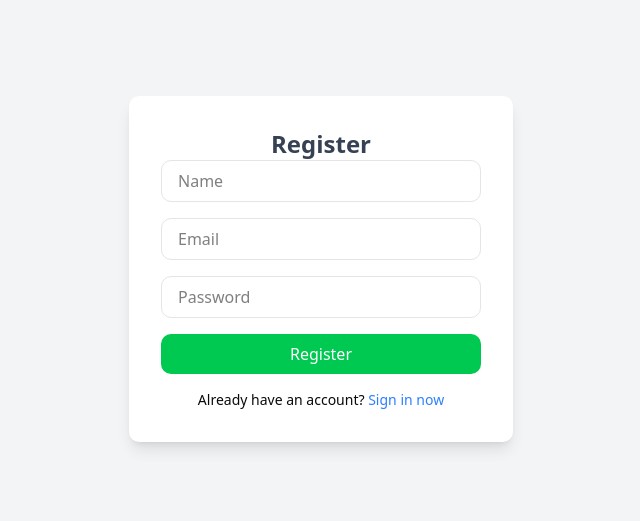
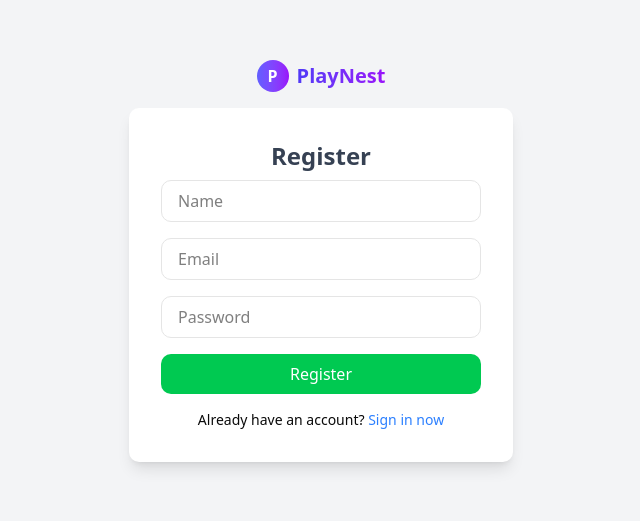
Before and after one commit to loklokyx/playnest, a Next.js app in the folder playnest/: page /register in a window 1280 px wide. Shown: the part 131-652 px from the top of the page, without its empty margins (319-959 px from the left). Built offline with nearby package versions, Linux system fonts and the light colour scheme.

Commit message:
feat: add logo

```diff
--- a/playnest/src/app/(auth)/login/page.tsx
+++ b/playnest/src/app/(auth)/login/page.tsx
@@ -3,6 +3,7 @@
 import { useState, useEffect } from "react";
 import { account } from "../auth";
 import { redirect } from "next/navigation";
+import { motion } from "framer-motion";
 
 const LoginPage: React.FC = () => {
   const [email, setEmail] = useState<string>("");
@@ -52,7 +53,19 @@ const LoginPage: React.FC = () => {
 
   return (
     <div className="flex flex-col items-center justify-center min-h-screen bg-gray-100">
-      <div className="bg-white shadow-lg rounded-lg p-8 w-96">
+      <div className="flex items-center">
+        <motion.div
+          initial={{ scale: 0.8 }}
+          animate={{ scale: 1 }}
+          className="mr-2 w-8 h-8 rounded-full bg-gradient-to-r from-indigo-500 to-purple-600 flex items-center justify-center"
+        >
+          <span className="text-white font-bold">P</span>
+        </motion.div>
+        <h1 className="text-xl font-bold bg-gradient-to-r from-indigo-600 to-purple-600 bg-clip-text text-transparent">
+          PlayNest
+        </h1>
+      </div>
+      <div className="bg-white shadow-lg rounded-lg p-8 w-96 my-4">
         <h2 className="text-center text-2xl font-bold text-gray-700 mb-2">
           Login
         </h2>
--- a/playnest/src/app/(auth)/register/page.tsx
+++ b/playnest/src/app/(auth)/register/page.tsx
@@ -3,6 +3,7 @@
 import { useState } from "react";
 import { account, ID } from "../auth";
 import { redirect } from "next/navigation";
+import { motion } from "framer-motion";
 
 const RegisterPage: React.FC = () => {
   const [email, setEmail] = useState<string>("");
@@ -27,8 +28,20 @@ const RegisterPage: React.FC = () => {
 
   return (
     <div className="flex flex-col items-center justify-center min-h-screen bg-gray-100">
-      <div className="bg-white shadow-lg rounded-lg p-8 w-96">
-        <h2 className="text-center text-2xl font-bold text-gray-700">
+    <div className="flex items-center">
+      <motion.div
+        initial={{ scale: 0.8 }}
+        animate={{ scale: 1 }}
+        className="mr-2 w-8 h-8 rounded-full bg-gradient-to-r from-indigo-500 to-purple-600 flex items-center justify-center"
+      >
+        <span className="text-white font-bold">P</span>
+      </motion.div>
+      <h1 className="text-xl font-bold bg-gradient-to-r from-indigo-600 to-purple-600 bg-clip-text text-transparent">
+        PlayNest
+      </h1>
+    </div>
+      <div className="bg-white shadow-lg rounded-lg p-8 w-96 my-4">
+        <h2 className="text-center text-2xl font-bold text-gray-700 mb-2">
           Register
         </h2>
         {error && <p className="text-red-500 text-center mt-2">{error}</p>}
```
